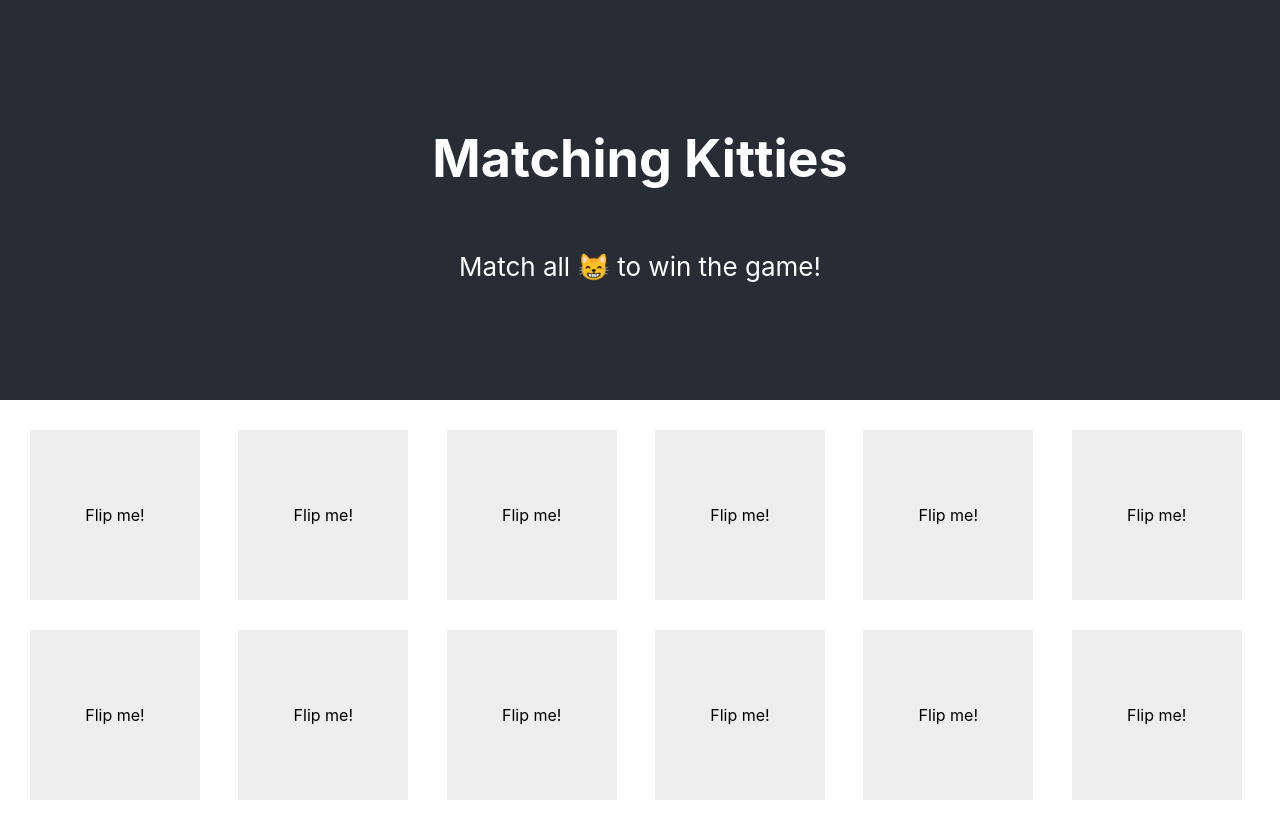
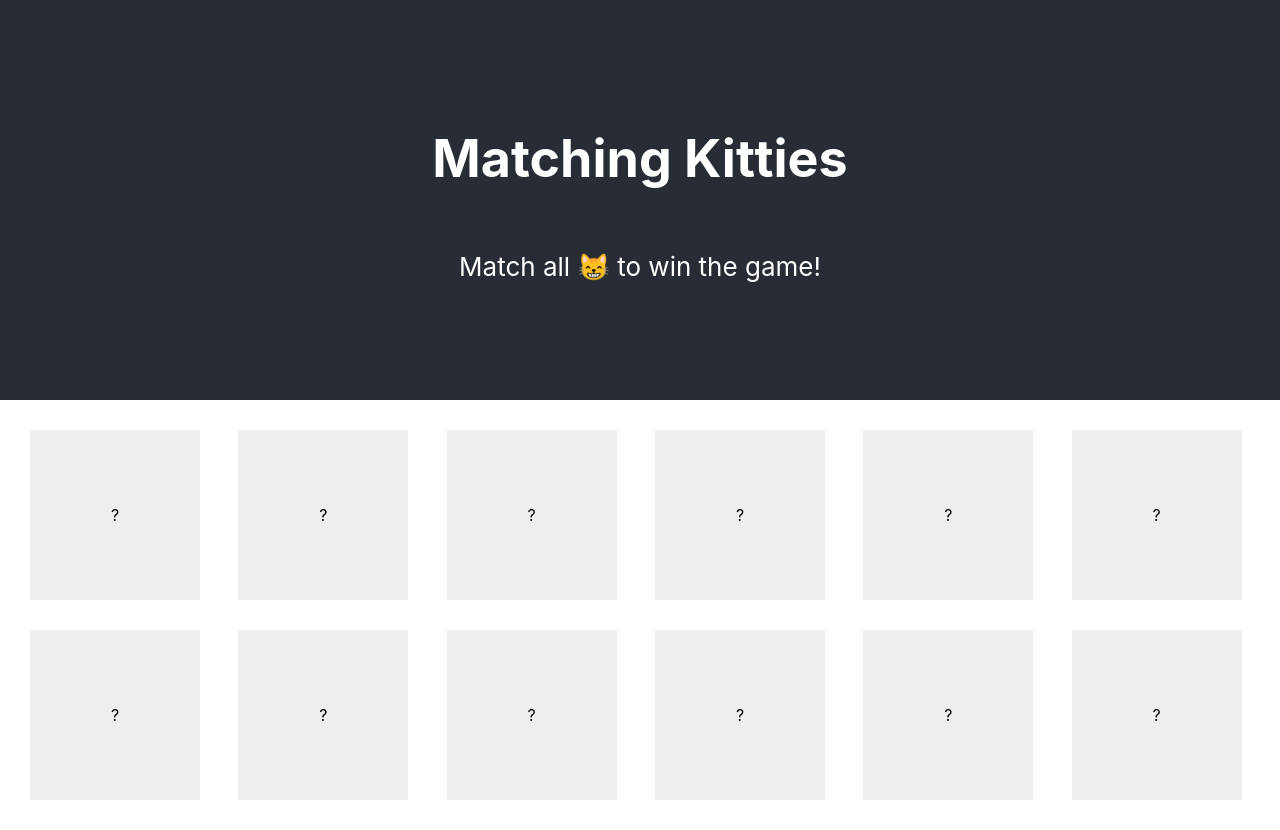
Before and after one commit to Mirkica/matching-kitties, a React (Create React App) app: page / in a window 1280 px wide. Built offline with nearby package versions, Linux system fonts and the light colour scheme.

Commit message:
solved issue with modal popping up midway game

```diff
--- a/src/components/Card.js
+++ b/src/components/Card.js
@@ -4,9 +4,11 @@ import './Card.css';
 const Card = ({ id, image, onClick, isFlipped }) => {
   return (
     <div className={`card ${isFlipped ? 'flipped' : ''}`} onClick={() => onClick(id)}>
-      <div className="front">Flip me!</div>
-      <div className="back">
-        <img src={`${process.env.PUBLIC_URL}/cats/${image}.jpg`} alt={`Cat ${id}`} />
+      <div className="card-content">
+        <div className="front">?</div> {/* Front side content */}
+        <div className="back">
+          <img src={`/cats/${image}.jpg`} alt={`Cat ${image}`} /> {/* Back side content */}
+        </div>
       </div>
     </div>
   );
--- a/src/components/MemoryGame.js
+++ b/src/components/MemoryGame.js
@@ -1,84 +1,71 @@
-import React, { useState, useEffect } from 'react';
+import React, { useState, useEffect, useMemo } from 'react';
 import Card from './Card';
-import Modal from './Modal'; // Import the Modal component
+import Modal from './Modal';
 import './MemoryGame.css';
 
 const MemoryGame = () => {
-  const cardImages = ['cat1', 'cat2', 'cat3', 'cat4', 'cat5', 'cat6'];
+  const cardImages = useMemo(() => ['cat1', 'cat2', 'cat3', 'cat4', 'cat5', 'cat6'], []);
   const [cards, setCards] = useState([]);
   const [flippedCards, setFlippedCards] = useState([]);
   const [matchedCards, setMatchedCards] = useState([]);
-  const [isGameCompleted, setIsGameCompleted] = useState(false);
+  const [showModal, setShowModal] = useState(false);
 
   useEffect(() => {
-    // Duplicate the card images and shuffle them
-    const shuffledCards = [...cardImages, ...cardImages]
-      .sort(() => Math.random() - 0.5)
-      .map((image, index) => ({ id: index, image, isFlipped: false }));
+    const shuffledCards = [...cardImages, ...cardImages].sort(() => Math.random() - 0.5);
     setCards(shuffledCards);
-  }, []);
+  }, [cardImages]);
 
   useEffect(() => {
+    console.log('matchedCards:', matchedCards);
+    console.log('cardImages length:', cardImages.length);
+    console.log('matchedCards length:', matchedCards.length);
     if (matchedCards.length === cardImages.length * 2) {
-      setIsGameCompleted(true);
+      setShowModal(true);
     }
-  }, [cardImages.length, matchedCards]);
+  }, [matchedCards, cardImages.length]);
 
   const handleCardClick = (id) => {
-    const flippedCard = cards.find(card => card.id === id);
-    if (flippedCard.isFlipped || flippedCards.length === 2) return;
+    if (flippedCards.length === 2 || flippedCards.includes(id) || matchedCards.includes(id)) return;
 
-    const newFlippedCards = [...flippedCards, id];
-    const newCards = cards.map(card =>
-      card.id === id ? { ...card, isFlipped: true } : card
-    );
-
-    setCards(newCards);
-    setFlippedCards(newFlippedCards);
-
-    if (newFlippedCards.length === 2) {
-      const [firstId, secondId] = newFlippedCards;
-      const firstCard = newCards.find(card => card.id === firstId);
-      const secondCard = newCards.find(card => card.id === secondId);
-
-      if (firstCard.image === secondCard.image) {
-        setMatchedCards([...matchedCards, firstId, secondId]);
-        setFlippedCards([]);
-      } else {
-        setTimeout(() => {
-          setCards(newCards.map(card =>
-            card.id === firstId || card.id === secondId
-              ? { ...card, isFlipped: false }
-              : card
-          ));
-          setFlippedCards([]);
-        }, 1000);
+    setFlippedCards((prev) => {
+      const newFlippedCards = [...prev, id];
+      if (newFlippedCards.length === 2) {
+        const [firstIndex, secondIndex] = newFlippedCards;
+        if (cards[firstIndex] === cards[secondIndex]) {
+          setMatchedCards((prev) => {
+            if (!prev.includes(firstIndex) && !prev.includes(secondIndex)) {
+              return [...prev, firstIndex, secondIndex];
+            }
+            return prev;
+          });
+        }
+        setTimeout(() => setFlippedCards([]), 1000);
       }
-    }
+      return newFlippedCards;
+    });
   };
 
+
   const handleRestart = () => {
-    setIsGameCompleted(false);
+    const shuffledCards = [...cardImages, ...cardImages].sort(() => Math.random() - 0.5);
+    setCards(shuffledCards);
+    setFlippedCards([]);
     setMatchedCards([]);
-    setFlippedCards([]);
-    const shuffledCards = [...cardImages, ...cardImages]
-      .sort(() => Math.random() - 0.5)
-      .map((image, index) => ({ id: index, image, isFlipped: false }));
-    setCards(shuffledCards);
+    setShowModal(false);
   };
 
   return (
     <div className="memory-game">
-      {cards.map((card) => (
+      {cards.map((image, index) => (
         <Card
-          key={card.id}
-          id={card.id}
-          image={card.image}
+          key={index}
+          id={index}
+          image={image}
           onClick={handleCardClick}
-          isFlipped={card.isFlipped || matchedCards.includes(card.id)}
+          isFlipped={flippedCards.includes(index) || matchedCards.includes(index)}
         />
       ))}
-      {isGameCompleted && <Modal onRestart={handleRestart} />}
+      {showModal && <Modal onRestart={handleRestart} />}
     </div>
   );
 };
--- a/src/components/Modal.css
+++ b/src/components/Modal.css
@@ -9,28 +9,29 @@
   justify-content: center;
   align-items: center;
   background: rgba(0, 0, 0, 0.5);
-  z-index: 1000; /* Ensure it overlays all other content */
+  z-index: 1000;
 }
 
 .modal-content {
-  background: #282c34;
-  color: white;
+  background: white;
   padding: 20px;
   border-radius: 8px;
   text-align: center;
-  box-shadow: 0 4px 8px rgba(0, 0, 0, 0.1);
 }
 
 .modal-content h2 {
-  margin: 0 0 20px;
-}
-
-.modal-content p {
-  margin: 0 0 20px;
+  margin-bottom: 10px;
 }
 
 .modal-content button {
   padding: 10px 20px;
-  font-size: 16px;
+  border: none;
+  background: #007bff;
+  color: white;
+  border-radius: 4px;
   cursor: pointer;
 }
+
+.modal-content button:hover {
+  background: #0056b3;
+}
--- a/src/components/Modal.js
+++ b/src/components/Modal.js
@@ -6,7 +6,7 @@ const Modal = ({ onRestart }) => {
     <div className="modal">
       <div className="modal-content">
         <h2>Congratulations!</h2>
-        <p>You've completed the game!</p>
+        <p>You've matched all the cards!</p>
         <button onClick={onRestart}>Play Again</button>
       </div>
     </div>
```
